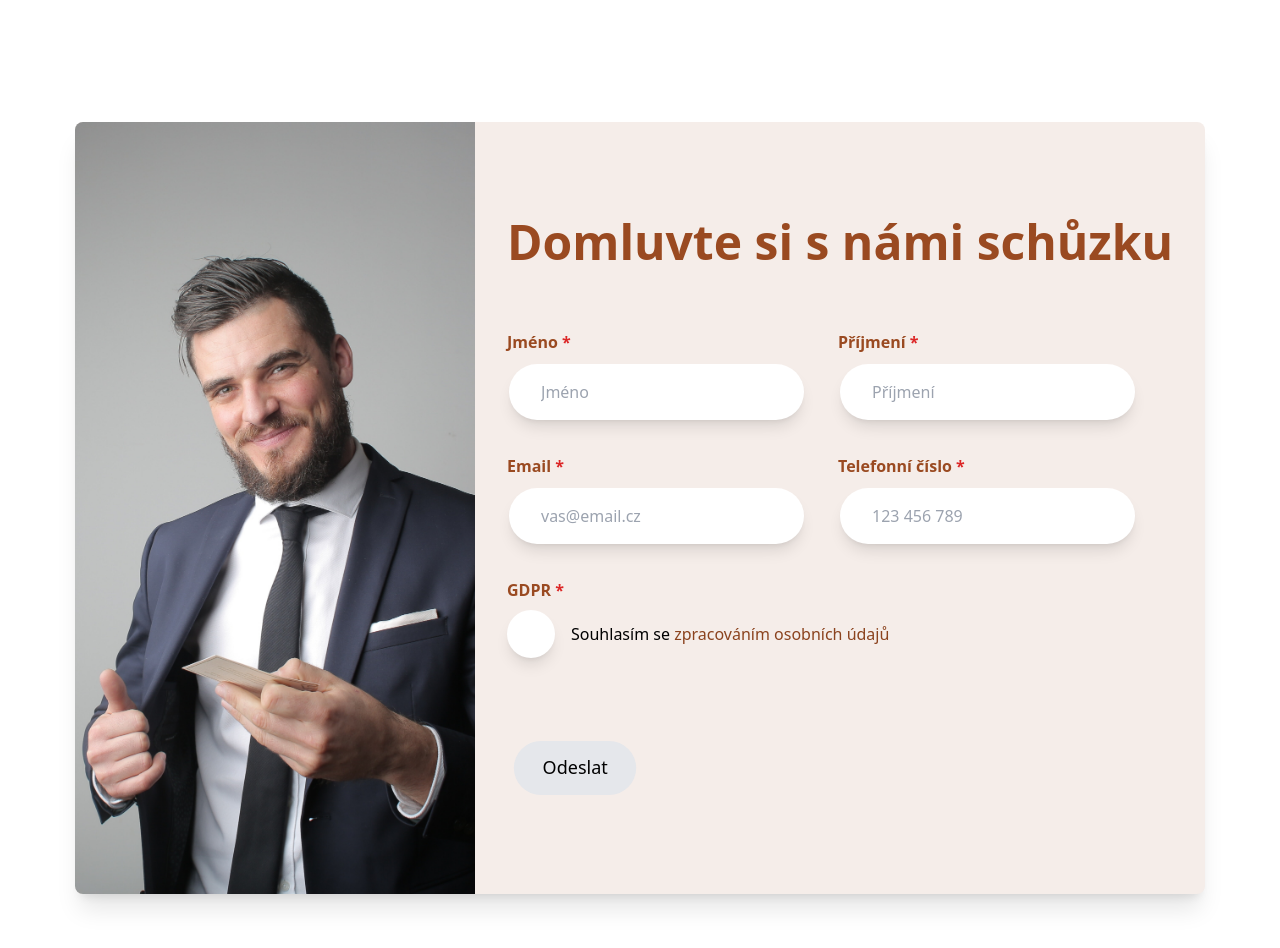
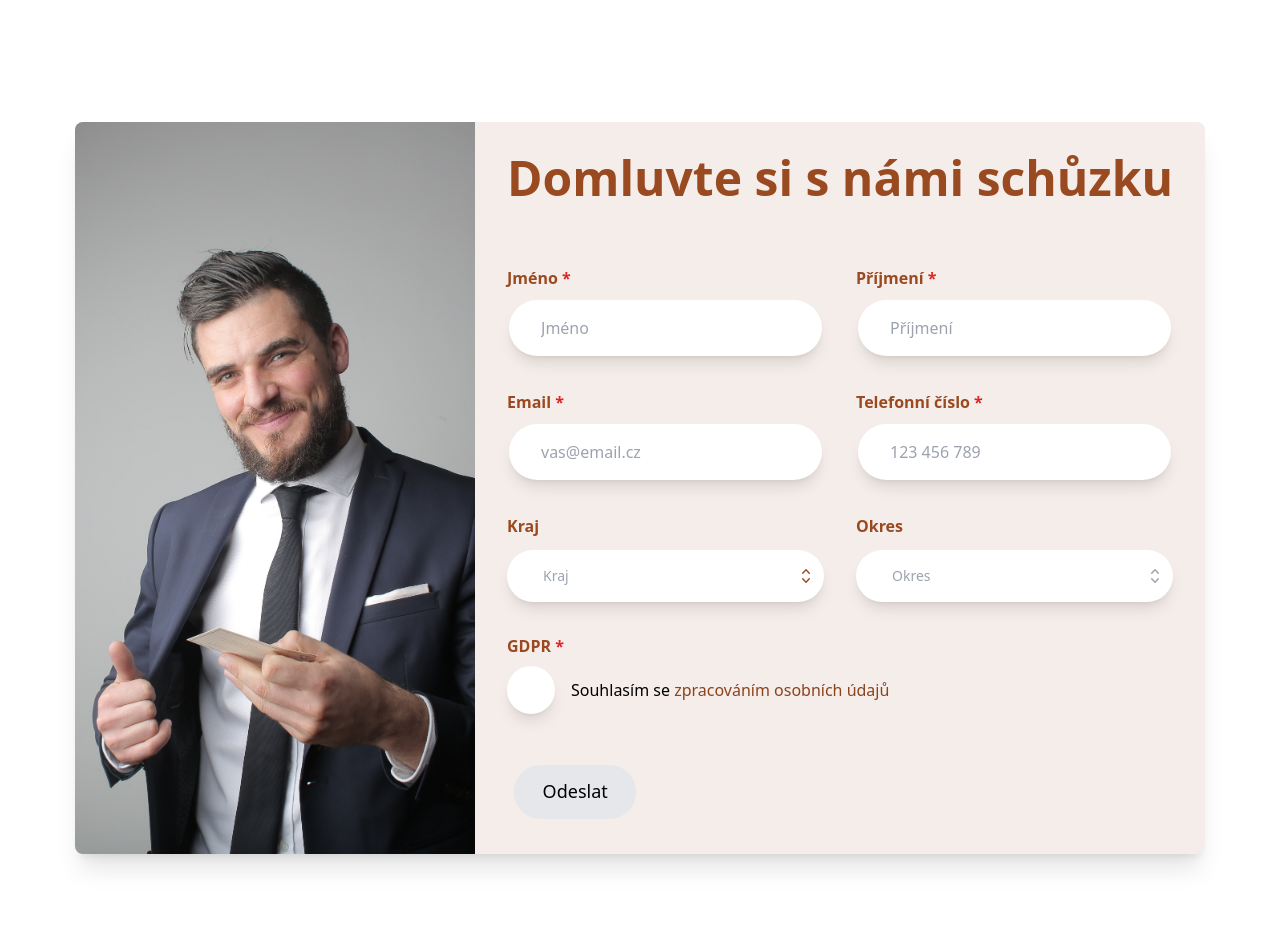
Before and after one commit to OndrejJuda/tepelne-izolace, a Next.js app: page / in a window 1280 px wide. Shown: the part 820-1768 px from the top of the page. Built offline with nearby package versions, Linux system fonts and the light colour scheme.

Commit message:
region and district selection

```diff
--- a/components/Contacts.jsx
+++ b/components/Contacts.jsx
@@ -13,7 +13,7 @@ const Contacts = () => {
         className='w-full h-[400px] lg:h-auto lg:w-[400px] object-cover'
       />
 
-      <div className='rounded-xl p-8 2xl:px-36 lg:py-24 '>
+      <div className='rounded-xl p-8 2xl:px-36 lg:py-8 '>
         <HSecondary additionalStyling='mb-8 lg:mb-16 text-4xl lg:text-5xl'>Domluvte si s námi schůzku</HSecondary>
         <Form />
       </div>
--- a/components/Form.jsx
+++ b/components/Form.jsx
@@ -3,11 +3,13 @@ import useInput from '../hooks/use-input';
 import { AiOutlineCheck } from 'react-icons/ai';
 import Link from 'next/link';
 import CoinContext from '../context/app-context';
+import { Select } from './';
+import { regions } from '../regions-and-districts';
 
 const Input = ({ inputProps, hasError, title }) => {
   return (
     <div
-      className='flex w-full xl:w-auto flex-col gap-2'
+      className='flex-1 flex xl:w-auto flex-col gap-2'
     >
       <label
         htmlFor={inputProps.id}
@@ -27,14 +29,16 @@ const Input = ({ inputProps, hasError, title }) => {
 const Form = () => {
   const [isGDPRChecked, setIsGDPRChecked] = useState(false);
 
-  const { formData, setFormData } = useContext(CoinContext);
+  const { formData, setFormData, clearFormData } = useContext(CoinContext);
 
   useEffect(() => {
-    const { firstName, lastName, email, phone, gdpr } = formData;
+    const { firstName, lastName, email, phone, gdpr, district, region } = formData;
     firstName && firstNameChangeHandler({ target: { value: firstName } });
     lastName && lastNameChangeHandler({ target: { value: lastName } });
     email && emailChangeHandler({ target: { value: email } });
     phone && phoneNumberChangeHandler({ target: { value: phone } });
+    region && regionChangeHandler({ target: { value: region } });
+    district && districtChangeHandler({ target: { value: district } });
     gdpr !== undefined && setIsGDPRChecked(gdpr);
   }, []);
 
@@ -78,6 +82,18 @@ const Form = () => {
     reset: phoneNumberResetHandler
   } = useInput((value) => value.trim() !== '');
 
+  const {
+    value: region,
+    valueChangeHandler: regionChangeHandler,
+    reset: regionResetHandler
+  } = useInput((value) => true);
+
+  const {
+    value: district,
+    valueChangeHandler: districtChangeHandler,
+    reset: districtResetHandler
+  } = useInput((value) => true);
+
   const submitHandler = async (e) => {
     e.preventDefault();
 
@@ -98,13 +114,51 @@ const Form = () => {
       console.error(error)
     }
 
-    console.log('')
-    console.log('submitHandler')
-
     firstNameResetHandler();
     lastNameResetHandler();
     emailResetHandler();
     phoneNumberResetHandler();
+    regionResetHandler();
+    districtResetHandler();
+
+    clearFormData();
+  };
+
+  const updateValueHandler = (fieldName, event) => {
+    let value;
+
+    switch (fieldName) {
+      case 'firstName':
+        firstNameChangeHandler(event);
+        value = event.target.value;
+        break;
+      case 'lastName':
+        lastNameChangeHandler(event);
+        value = event.target.value;
+        break;
+      case 'email':
+        emailChangeHandler(event);
+        value = event.target.value;
+        break;
+      case 'phone':
+        phoneNumberChangeHandler(event);
+        value = event.target.value;
+        break;
+      case 'region':
+        regionChangeHandler({ target: { value: event } });
+        value = event;
+        if (event.name !== region.name) {
+          districtChangeHandler({ target: { value: {} } });
+          setFormData('district', {});
+        }
+        break;
+      case 'district':
+        districtChangeHandler({ target: { value: event } });
+        value = event;
+        break;
+    }
+
+    setFormData(fieldName, value);
   };
 
   let isFormValid = true;
@@ -112,33 +166,14 @@ const Form = () => {
     isFormValid = false;
   }
 
-  const updateValueHandler = (fieldName, event) => {
-    switch (fieldName) {
-      case 'firstName':
-        firstNameChangeHandler(event);
-        break;
-      case 'lastName':
-        lastNameChangeHandler(event);
-        break;
-      case 'email':
-        emailChangeHandler(event);
-        break;
-      case 'phone':
-        phoneNumberChangeHandler(event);
-        break;
-      case 'gdpr':
-        break;
-    }
-
-    setFormData(fieldName, event.target.value);
-  };
+  const districts = region?.districts ?? [];
 
   return (
     <form
       onSubmit={submitHandler}
       className='mt-8 flex flex-col items-start gap-8'
     >
-      <div className='flex flex-wrap gap-8'>
+      <div className='flex flex-col sm:flex-row gap-8 w-full'>
         <Input
           inputProps={{
             type: 'text',
@@ -170,7 +205,7 @@ const Form = () => {
         />
       </div>
 
-      <div className='flex flex-wrap gap-8 lg'>
+      <div className='flex flex-col sm:flex-row gap-8 lg w-full'>
         <Input
           inputProps={{
             type: 'email',
@@ -200,6 +235,28 @@ const Form = () => {
           hasError={phoneNumberHasError}
           title='Telefonní číslo'
         />
+      </div>
+
+      <div className='flex flex-col sm:flex-row gap-8 lg w-full'>
+        <div className='flex-1 flex xl:w-auto flex-col gap-2'>
+          <p className='font-semibold text-primary-500'>Kraj</p>
+          <Select
+            options={regions}
+            placeholder='Kraj'
+            onChange={updateValueHandler.bind(null, 'region')}
+            value={region}
+          />
+        </div>
+
+        <div className='flex-1 flex xl:w-auto flex-col gap-2'>
+          <p className='font-semibold text-primary-500'>Okres</p>
+          <Select
+            options={districts}
+            placeholder='Okres'
+            onChange={updateValueHandler.bind(null, 'district')}
+            value={district}
+          />
+        </div>
       </div>
 
       <div
@@ -234,7 +291,7 @@ const Form = () => {
       <button
         type='submit'
         disabled={!isFormValid}
-        className='inline-block mt-4 lg:mt-12 py-4 px-8 rounded-full
+        className='inline-block mt-4 py-4 px-8 rounded-full
         text-xl text-primary-50 bg-primary-700 shadow-lg
         disabled:bg-gray-200 disabled:text-black disabled:scale-90 disabled:shadow-none
         transition enabled:hover:bg-primary-300 enabled:hover:text-primary-900
--- /dev/null
+++ b/components/Select.jsx
@@ -0,0 +1,58 @@
+import React, { Fragment, useState } from 'react';
+import { Listbox, Transition } from '@headlessui/react'
+import { CheckIcon, ChevronUpDownIcon } from '@heroicons/react/20/solid'
+
+const Select = ({ options, placeholder, onChange, value}) => {
+  return (
+    <Listbox value={value} onChange={onChange} disabled={placeholder === 'Okres' && options.length === 0}>
+      <div className='relative mt-1 inline-block'>
+        <Listbox.Button className='relative w-full cursor-default rounded-full bg-white py-4 px=8 pl-3 pr-10 text-left shadow-lg focus:outline-none focus-visible:border-indigo-500 focus-visible:ring-2 focus-visible:ring-white focus-visible:ring-opacity-75 focus-visible:ring-offset-2 focus-visible:ring-offset-orange-300 sm:text-sm'>
+          <span className={`block truncate ml-6 ${value?.name ?? 'text-gray-400'}`}>{value?.name ?? placeholder}</span>
+          <span className='pointer-events-none absolute inset-y-0 right-0 flex items-center pr-2'>
+            <ChevronUpDownIcon
+              className={`h-5 w-5 ${placeholder === 'Okres' && options.length === 0 ? 'text-gray-400' : 'text-primary-500'}`}
+              aria-hidden='true'
+            />
+          </span>
+        </Listbox.Button>
+        <Transition
+          as={Fragment}
+          leave='transition ease-in duration-100'
+          leaveFrom='opacity-100'
+          leaveTo='opacity-0'
+        >
+          <Listbox.Options className='z-10 absolute mt-1 max-h-60 w-full overflow-auto rounded-md bg-white py-1 text-base shadow-lg ring-1 ring-black ring-opacity-5 focus:outline-none sm:text-sm'>
+            {options.map((person, personIdx) => (
+              <Listbox.Option
+                key={personIdx}
+                className={({ active }) =>
+                  `relative cursor-default select-none py-2 pl-10 pr-4 ${active ? 'bg-primary-100 text-primary-900' : 'text-gray-900'
+                  }`
+                }
+                value={person}
+              >
+                {({ selected }) => (
+                  <>
+                    <span
+                      className={`block truncate ${selected ? 'font-medium' : 'font-normal'
+                        }`}
+                    >
+                      {person.name}
+                    </span>
+                    {selected ? (
+                      <span className='absolute inset-y-0 left-0 flex items-center pl-3 text-primary-600'>
+                        <CheckIcon className='h-5 w-5' aria-hidden='true' />
+                      </span>
+                    ) : null}
+                  </>
+                )}
+              </Listbox.Option>
+            ))}
+          </Listbox.Options>
+        </Transition>
+      </div>
+    </Listbox>
+  )
+}
+
+export default Select;
--- a/components/index.js
+++ b/components/index.js
@@ -11,4 +11,5 @@ export { default as Navbar } from './Navbar';
 export { default as Process } from './Process';
 export { default as References } from './References';
 export { default as SectionWrapper } from './SectionWrapper';
+export { default as Select } from './Select';
 export { default as Services } from './Services';
--- a/context/app-context.js
+++ b/context/app-context.js
@@ -6,12 +6,15 @@ const defaultFormData = {
   lastName: '',
   email: '',
   phone: '',
+  region: {},
+  district: {},
   gdpr: undefined,
 };
 
 const CoinContext = createContext({
   formData: defaultFormData,
   setFormData: (field, value) => { },
+  clearFormData: () => { },
 });
 
 export const CoinContextProvider = ({ children }) => {
@@ -22,11 +25,17 @@ export const CoinContextProvider = ({ children }) => {
     []
   );
 
+  const clearFormDataHandler = useCallback(
+    () => setFormData(defaultFormData),
+    []
+  );
+
   return (
     <CoinContext.Provider
       value={{
         formData,
         setFormData: setFormDataHandler,
+        clearFormData: clearFormDataHandler,
       }}
     >
       {children}
--- a/package.json
+++ b/package.json
@@ -9,6 +9,8 @@
     "lint": "next lint"
   },
   "dependencies": {
+    "@headlessui/react": "^1.7.7",
+    "@heroicons/react": "^2.0.13",
     "@next/font": "13.1.1",
     "eslint": "8.31.0",
     "eslint-config-next": "13.1.1",
--- /dev/null
+++ b/regions-and-districts.js
@@ -0,0 +1,146 @@
+export const regions = [
+  {
+    name: 'Hlavní město Praha',
+  },
+  {
+    name: 'Jihočeský kraj',
+    districts: [
+      { name: 'České Budějovice' },
+      { name: 'Český Krumlov' },
+      { name: 'Jindřichův Hradec' },
+      { name: 'Písek' },
+      { name: 'Prachatice' },
+      { name: 'Strakonice' },
+      { name: 'Tábor' },
+    ],
+  },
+  {
+    name: 'Jihomoravský kraj',
+    districts: [
+      { name: 'Blansko' },
+      { name: 'Brno-město' },
+      { name: 'Brno-venkov' },
+      { name: 'Břeclav' },
+      { name: 'Hodonín' },
+      { name: 'Vyškov' },
+      { name: 'Znojmo' },
+    ],
+  },
+  {
+    name: 'Karlovarský kraj',
+    districts: [
+      { name: 'Cheb' },
+      { name: 'Karlovy Vary' },
+      { name: 'Sokolov' },
+    ],
+  },
+  {
+    name: 'Kraj Vysočina',
+    districts: [
+      { name: 'Havlíčkův Brod' },
+      { name: 'Jihlava' },
+      { name: 'Pelhřimov' },
+      { name: 'Třebíč' },
+      { name: 'Žďár nad Sázavou' },
+    ],
+  },
+  {
+    name: 'Královéhradecký kraj',
+    districts: [
+      { name: 'Hradec Králové' },
+      { name: 'Jičín' },
+      { name: 'Náchod' },
+      { name: 'Rychnov nad Kněžnou' },
+      { name: 'Trutnov' },
+    ],
+  },
+  {
+    name: 'Liberecký kraj',
+    districts: [
+      { name: 'Česká Lípa' },
+      { name: 'Jablonec nad Nisou' },
+      { name: 'Liberec' },
+      { name: 'Semily' },
+    ],
+  },
+  {
+    name: 'Moravskoslezský kraj',
+    districts: [
+      { name: 'Bruntál' },
+      { name: 'Frýdek-Místek' },
+      { name: 'Karviná' },
+      { name: 'Nový Jičín' },
+      { name: 'Opava' },
+      { name: 'Ostrava-město' },
+    ],
+  },
+  {
+    name: 'Olomoucký kraj',
+    districts: [
+      { name: 'Jeseník' },
+      { name: 'Olomouc' },
+      { name: 'Prostějov' },
+      { name: 'Přerov' },
+      { name: 'Šumperk' },
+    ],
+  },
+  {
+    name: 'Pardubický kraj',
+    districts: [
+      { name: 'Chrudim' },
+      { name: 'Pardubice' },
+      { name: 'Svitavy' },
+      { name: 'Ústí nad Orlicí' },
+    ],
+  },
+  {
+    name: 'Plzeňský kraj',
+    districts: [
+      { name: 'Domažlice' },
+      { name: 'Klatovy' },
+      { name: 'Plzeň-jih' },
+      { name: 'Plzeň-město' },
+      { name: 'Plzeň-sever' },
+      { name: 'Rokycany' },
+      { name: 'Tachov' },
+    ],
+  },
+  {
+    name: 'Středočeský kraj',
+    districts: [
+      { name: 'Benešov' },
+      { name: 'Beroun' },
+      { name: 'Kladno' },
+      { name: 'Kolín' },
+      { name: 'Kutná Hora' },
+      { name: 'Mělník' },
+      { name: 'Mladá Boleslav' },
+      { name: 'Nymburk' },
+      { name: 'Praha-východ' },
+      { name: 'Praha-západ' },
+      { name: 'Příbram' },
+      { name: 'Rakovník' },
+    ],
+  },
+  {
+    name: 'Ústecký kraj',
+    districts: [
+      { name: 'Děčín' },
+      { name: 'Chomutov' },
+      { name: 'Litoměřice' },
+      { name: 'Louny' },
+      { name: 'Most' },
+      { name: 'Teplice' },
+      { name: 'Ústí nad Labem' },
+    ],
+  },
+  {
+    name: 'Zlínský kraj',
+    districts: [
+      { name: 'Kroměříž' },
+      { name: 'Uherské Hradiště' },
+      { name: 'Vsetín' },
+      { name: 'Zlín' },
+    ],
+  },
+];
```
Also changed, not shown: gdpr.js (renamed from gdpr.ts), 1 other file (tests, documents, lock files or other folders).
